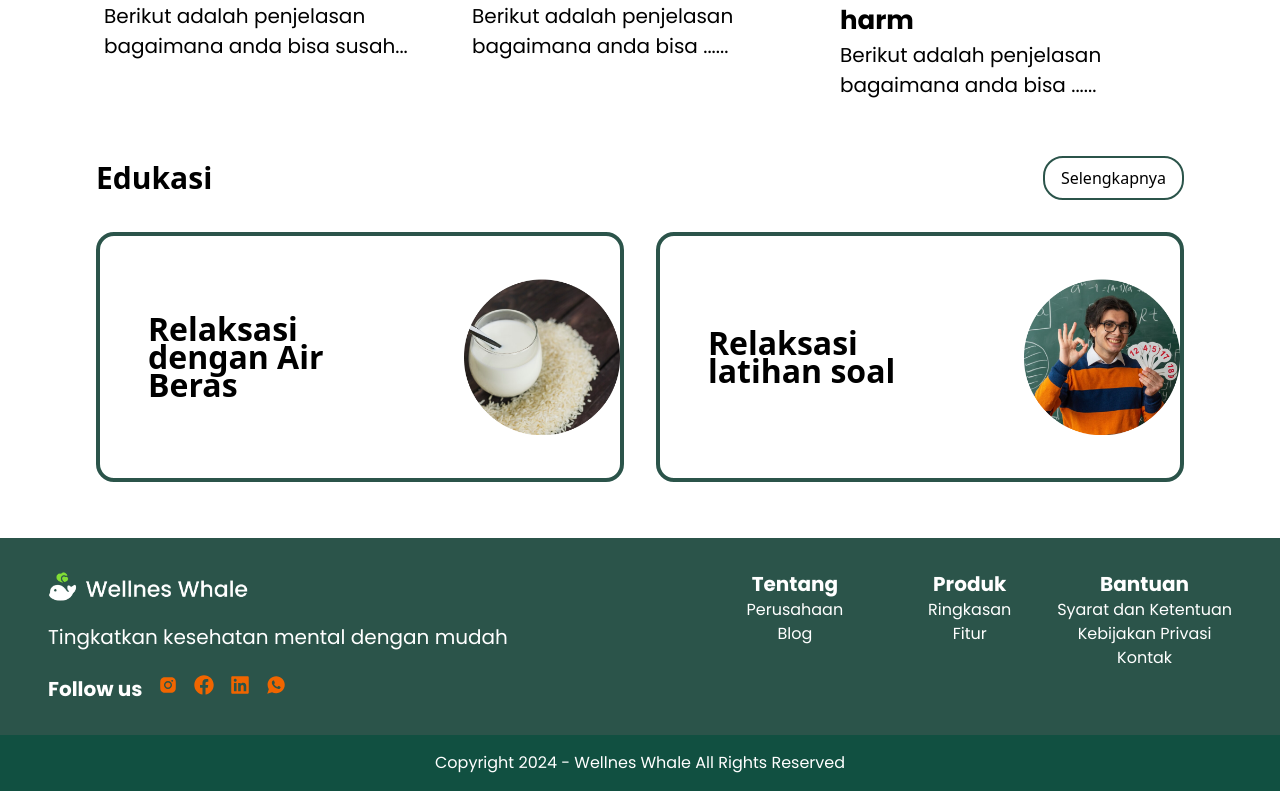
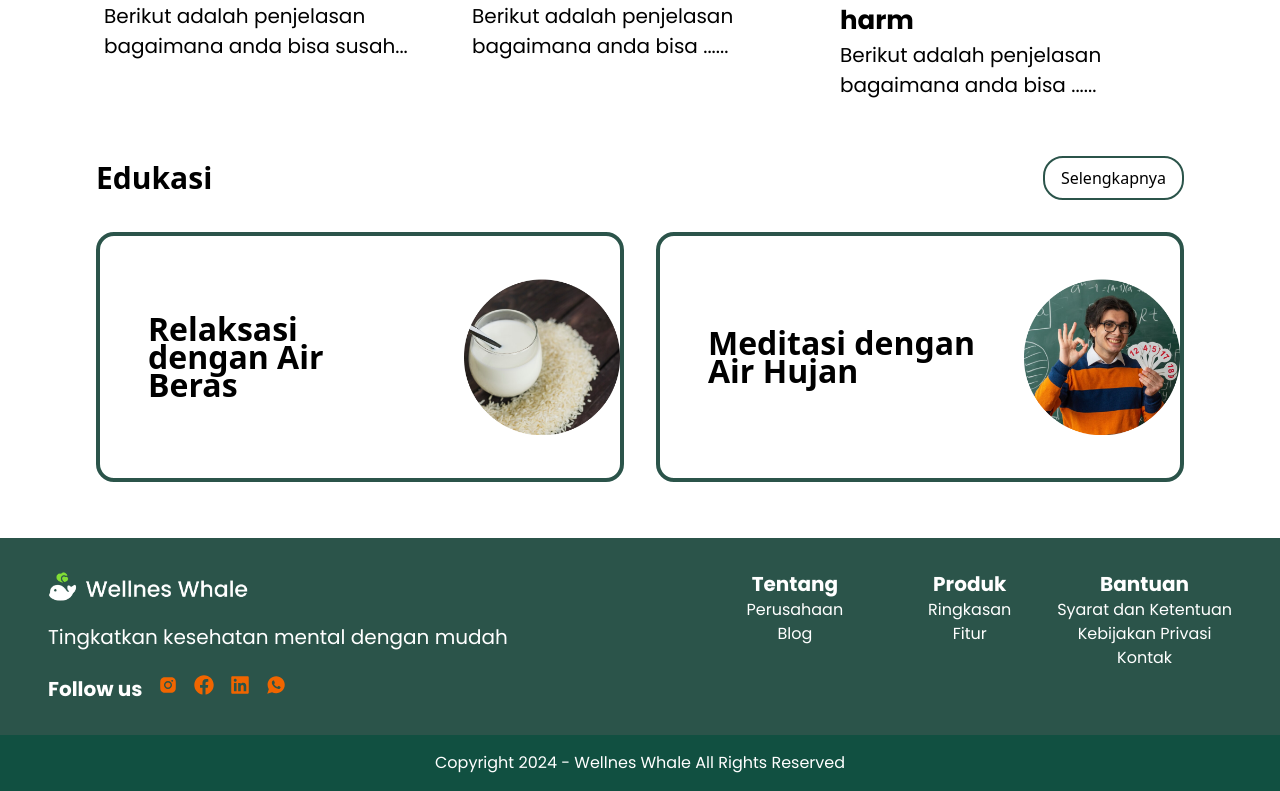
Before and after one commit to aufarhmn/WellnessWhale, a Next.js app in the folder frontend/: page / in a window 1280 px wide. Shown: the part 2131-2922 px from the top of the page. Built offline with nearby package versions, Linux system fonts and the light colour scheme; sample sign-in values are in the browser's storage.

Commit message:
fix: href to article

```diff
--- a/frontend/src/components/Interactive.jsx
+++ b/frontend/src/components/Interactive.jsx
@@ -18,6 +18,7 @@ export default function Interactive() {
         </div>
         <div className="flex flex-col lg:flex-row w-full px-6 lg:px-20 py-2">
           <div className="w-full lg:w-1/2 lg:mx-4 flex flex-col justify-center items-center mb-4 lg:mb-0">
+            <Link href="/article/1">
               <div className="w-full h-[300px] lg:h-[250px] bg-white border-4 border-green-400 rounded-[18px] flex flex-row justify-between items-center">
                 <div className="text-center px-12 lg:text-left w-[70%]">
                   <p className="text-lg lg:text-[32px] font-semibold my-2">
@@ -33,12 +34,14 @@ export default function Interactive() {
                   />
                 </div>
               </div>
+            </Link>
           </div>
           <div className="w-full lg:w-1/2 lg:mx-4 flex flex-col justify-center items-center">
+            <Link href="/article/2">
               <div className="w-full h-[300px] lg:h-[250px] bg-white border-4 border-green-400 rounded-[18px] flex flex-row justify-between items-center">
                 <div className="text-center px-12 lg:text-left w-[70%]">
                   <p className="text-lg lg:text-[32px] font-semibold my-2">
-                  Relaksasi latihan soal
+                    Meditasi dengan Air Hujan
                   </p>
                 </div>
                 <div className="w-[30%]">
@@ -50,6 +53,7 @@ export default function Interactive() {
                   />
                 </div>
               </div>
+            </Link>
           </div>
         </div>
       </div>
```
Lines whose indentation alone changed are shown as unchanged.
